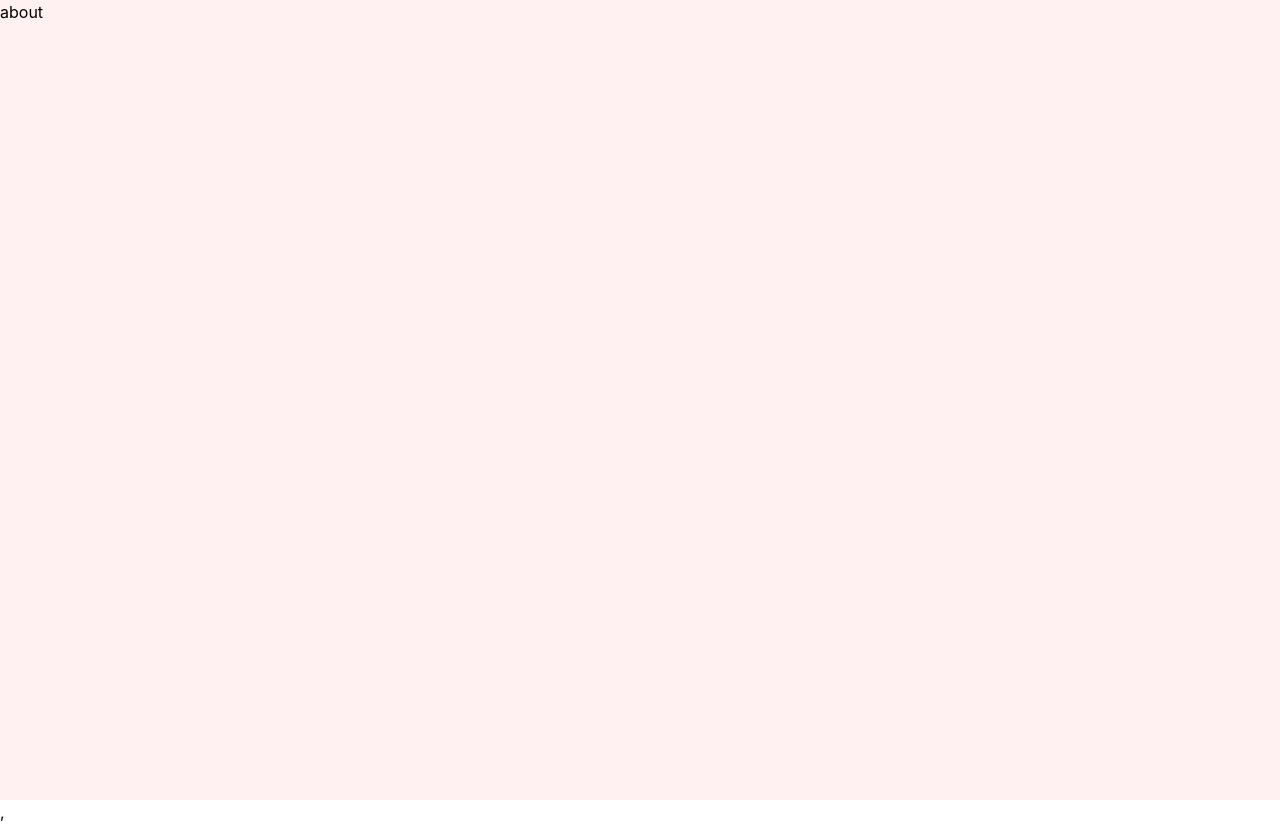
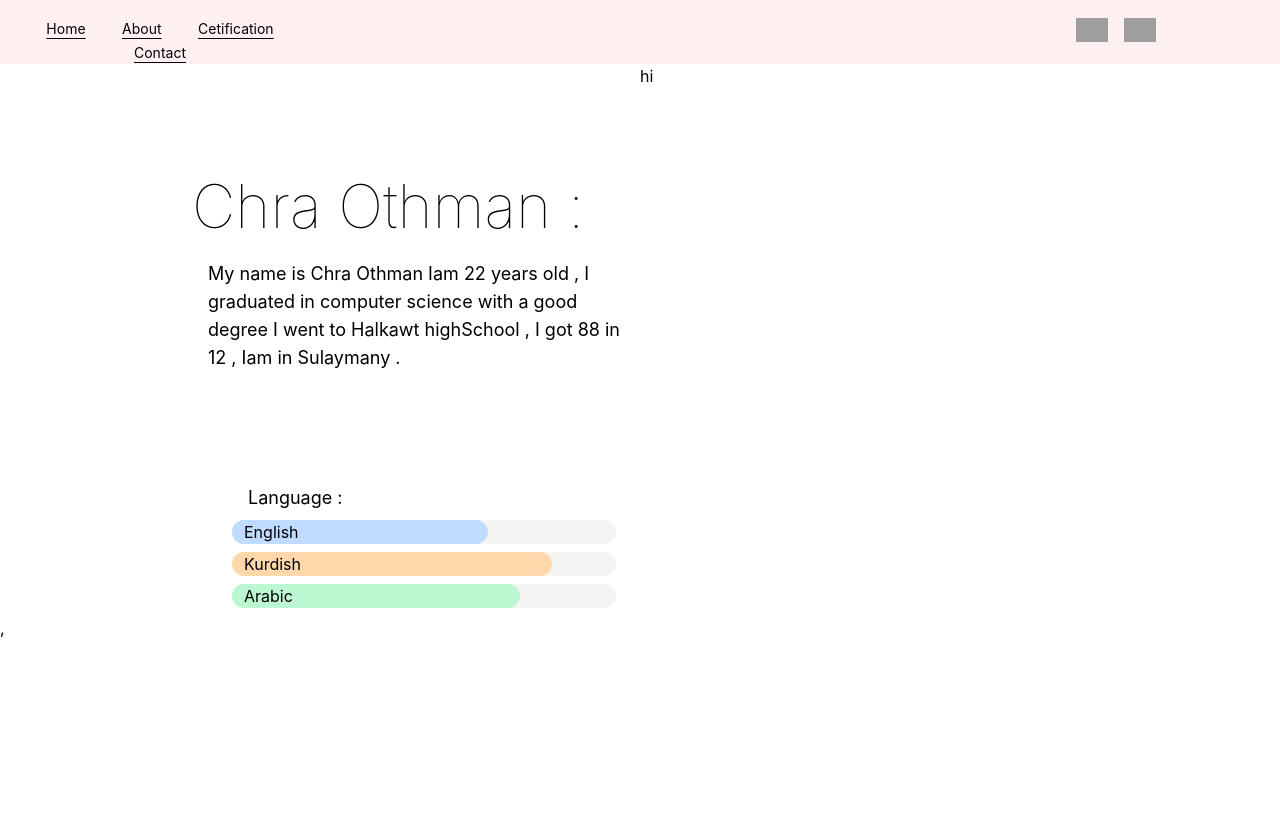
Before and after one commit to chra-O/tailwindcss-Portfolio, a React (Create React App) app: page /About in a window 1280 px wide. After the commit the page ends 800 px from the top, so only its background shows below. Built offline with nearby package versions, Linux system fonts and the light colour scheme; grey boxes are pictures that could not be loaded.

Commit message:
adding Language skil

```diff
--- a/src/Page/About.jsx
+++ b/src/Page/About.jsx
@@ -1,9 +1,41 @@
 import React from "react";
-
+import NavBar from "../Componoent/NavBar";
 export default function About() {
   return (
-    <div className="w-screen h-screen bg-rose-50">
-      about
-    </div>
+    <>
+      <NavBar />
+      <div className=" grid grid-cols-2">
+        <div className="mt-28 ml-48 ">
+          {" "}
+          <h1 className="text-6xl font-thin mb-6 ">Chra Othman :</h1>{" "}
+          <p className="ml-4 text-lg">
+            My name is Chra Othman Iam 22 years old , I graduated in computer
+            science with a good degree I went to Halkawt highSchool , I got 88
+            in 12 , Iam in Sulaymany .{" "}
+          </p>
+          <div className=" mt-28 ml-10 w-96">
+            <div>
+              <p className=" text-lg mb-2 ml-4 ">Language : </p>
+              <div className="w-auto bg-stone-100  rounded-full mb-2">
+                <div className="w-64 bg-blue-200  rounded-full">
+                  <p className="pl-3">English</p>
+                </div>
+              </div>
+              <div className="w-auto bg-stone-100  rounded-full mb-2">
+                <div className="w-80  bg-orange-200 rounded-full">
+                  <p className="pl-3">Kurdish</p>
+                </div>
+              </div>{" "}
+              <div className="w-auto bg-stone-100  rounded-full mb-2">
+                <div className="w-72  bg-green-200 rounded-full">
+                  <p className="pl-3">Arabic</p>
+                </div>
+              </div>{" "}
+            </div>
+          </div>
+        </div>
+        <div>hi</div>
+      </div>
+    </>
   );
 }
```
Also changed, not shown: src/Componoent/HeroSection.jsx (line endings or trailing spaces).
